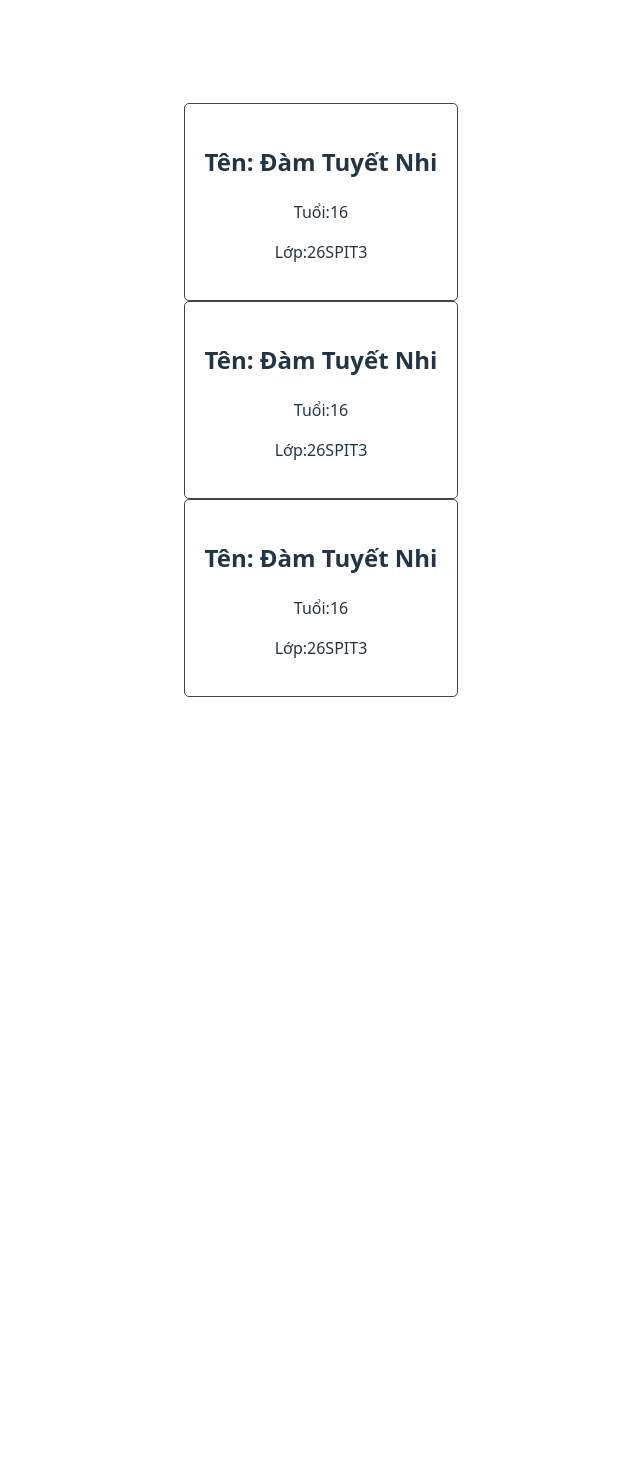
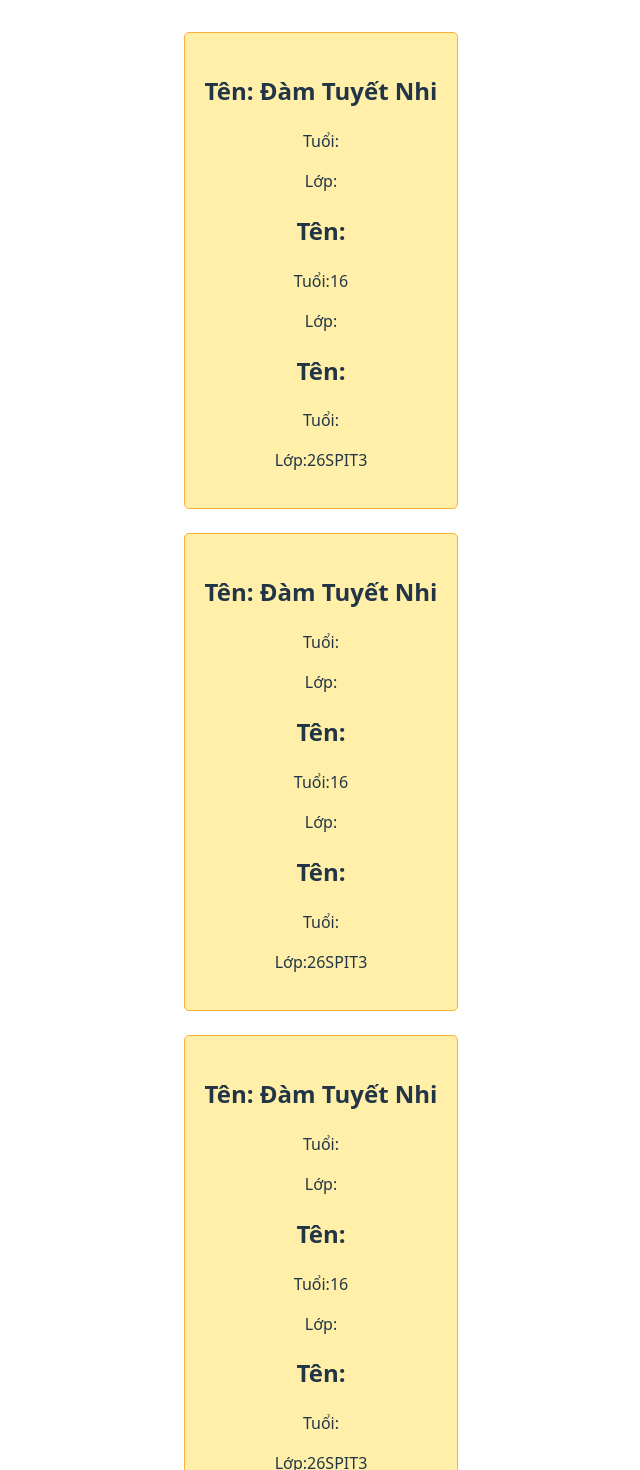
Before and after one commit to damtuyetnhi06022009-cmd/dtn_bai2, a React (Vite) app: page / in a window 1280 px wide. Shown: the top 1470 px of the page, without its empty margins (319-959 px from the left). Before the commit the page ends 800 px from the top, so only its background shows below. Built offline with nearby package versions, Linux system fonts and the light colour scheme.

Commit message:
Add multiple files

```diff
--- a/src/App.css
+++ b/src/App.css
@@ -41,7 +41,8 @@
   color: #888;
 }
 .card-title{
-  border: 1px solid rgb(68, 68, 68);
+  border: 1px solid rgb(255, 175, 55);
   border-radius: 5px;
   padding: 20px;
+  background-color: rgb(255, 239, 168);
 }
--- a/src/App.jsx
+++ b/src/App.jsx
@@ -10,16 +10,22 @@ function App() {
   return (
     <>
       <div className='card-title'>
-        <Student name =" Đàm Tuyết Nhi " age="16" class="26SPIT3"/>
+        <Student name =" Đàm Tuyết Nhi "/>
+        <Student age="16"/>
+        <Student class="26SPIT3"/>
       </div>
-
+    <br />
       <div className='card-title'>
-        <Student name =" Đàm Tuyết Nhi " age="16" class="26SPIT3"/>
-      </div>
-
+        <Student name =" Đàm Tuyết Nhi "/>
+        <Student age="16"/>
+        <Student class="26SPIT3"/>
+        </div>
+    <br />
       <div className='card-title'>
-        <Student name =" Đàm Tuyết Nhi " age="16" class="26SPIT3"/>
-      </div>
+        <Student name =" Đàm Tuyết Nhi "/>
+        <Student age="16"/>
+        <Student class="26SPIT3"/>
+        </div>
     </>
   )
 }
```
